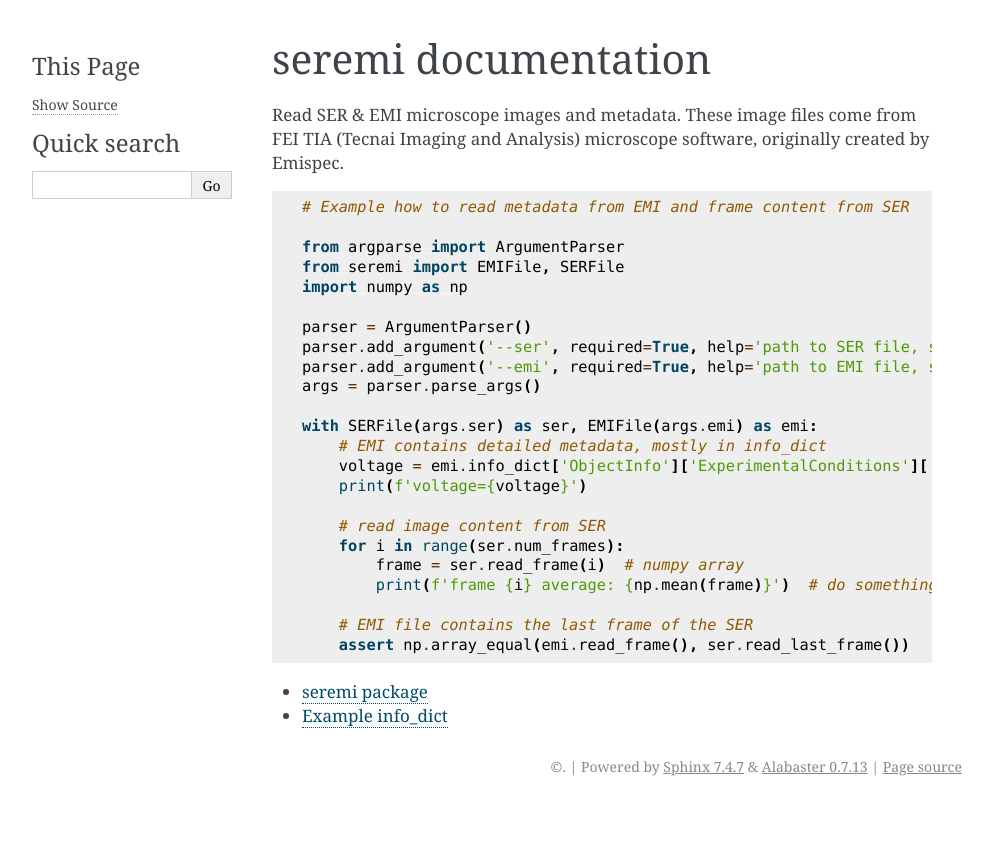
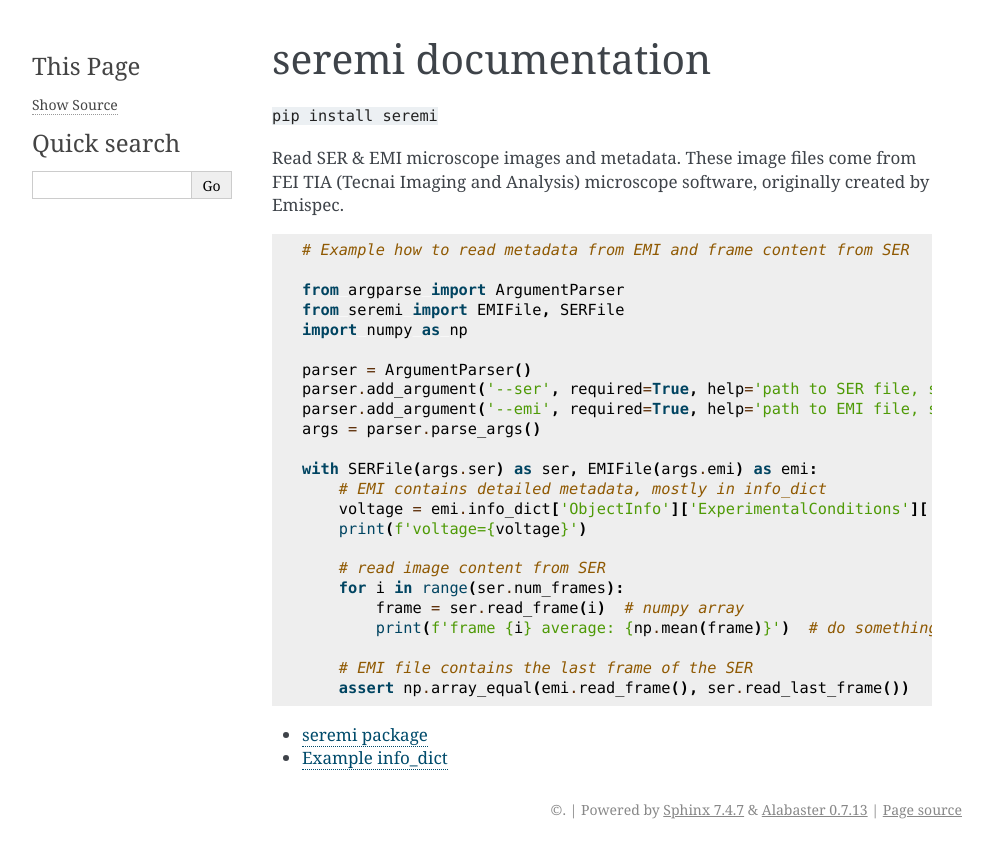
Before and after one commit to theNelsonLab/seremi, a Sphinx documentation site: the page built from docs/source/index.rst, in a window 1280 px wide. Shown: the top 858 px of the page, without its empty margins (148-1141 px from the left). Built offline with Sphinx 7.4.7, drawn with Linux system fonts in a browser that asks for light colours.

Commit message:
Pip install command

```diff
--- a/docs/source/index.rst
+++ b/docs/source/index.rst
@@ -1,5 +1,7 @@
 seremi documentation
 ====================
+
+``pip install seremi``
 
 Read SER & EMI microscope images and metadata.
 These image files come from FEI TIA (Tecnai Imaging and Analysis) microscope software, originally created by Emispec.
```
Also changed, not shown: 5 other files.
